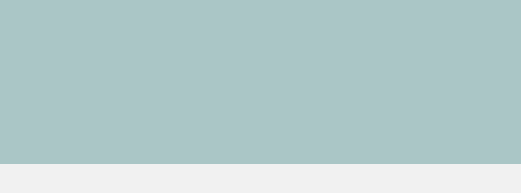
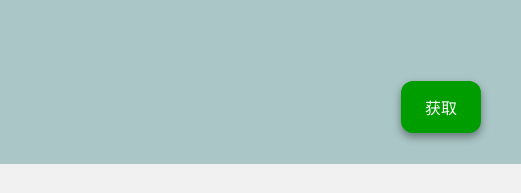
Before and after one commit to JuXiang-Studio/juxiang-studio.github.io, a plain HTML site: page index.html in a window 1280 px wide. Shown: the part 607-800 px from the top of the page, 759-1280 px from the left. Drawn offline with Linux system fonts and the light colour scheme.

Commit message:
Update index.html

```diff
--- a/index.html
+++ b/index.html
@@ -77,7 +77,7 @@
 
     </div>
 
-    <!-- <a href="https://cn.bing.com"><button class="floating-button">获取青萍OS</button></a> -->
+    <a href="https://cn.bing.com"><button class="floating-button">获取</button></a>
 
 	<footer>
     	<h3>关注我们</h3>
```
